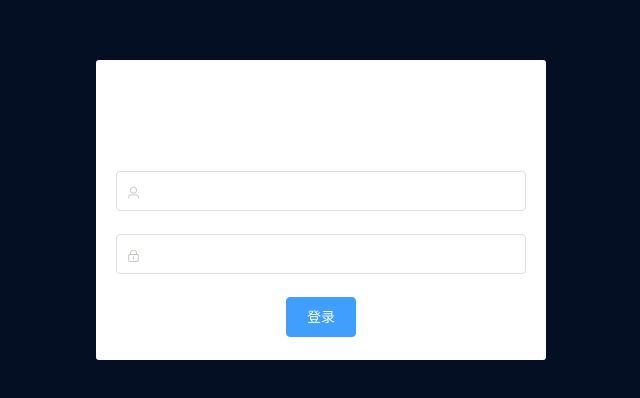
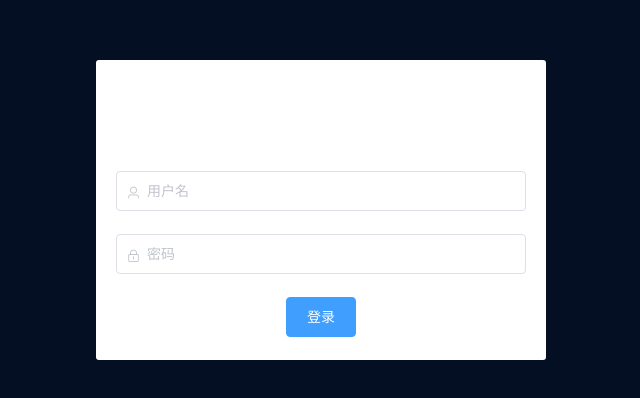
Before and after one commit to yancheng1022/weiguang_front, a Vue app: page /#/login in a window 1280 px wide. Shown: the part 190-588 px from the top of the page, without its empty margins (319-959 px from the left). Built offline with nearby package versions, Linux system fonts and the light colour scheme.

Commit message:
首页初始化

```diff
--- /dev/null
+++ b/src/components/Home.vue
@@ -0,0 +1,35 @@
+<template>
+  <el-container class="home_cotainer">
+      <el-header>
+          <div>
+              <img src="../assets/logo.png" alt="" width="130px">
+          </div>
+          <el-button type="primary" @click="login">登录</el-button>
+      </el-header>
+      <el-main>Main</el-main>
+      <el-footer>Footer</el-footer>
+    </el-container>
+</template>
+
+<script>
+export default {};
+</script>
+
+<style scoped>
+.home_cotainer{
+    height: 100%;
+}
+.el-header{
+    background-color: rgb(36, 41, 46);
+    display: flex;
+    justify-content: space-between;
+    align-items: center;
+}
+.el-main{
+    background-color: rgb(246, 248, 250);
+}
+.el-footer{
+    background-color: rgb(211, 220, 230);
+}
+
+</style>
--- a/src/components/Login.vue
+++ b/src/components/Login.vue
@@ -1,16 +1,30 @@
 <template>
   <div class="login_container">
     <div class="login_box">
-        <el-form :model="loginForm" label-width="0px" class="login_form">
-            <el-form-item >
-                <el-input v-model="loginForm.userName" prefix-icon="el-icon-user"></el-input>
+      <el-form
+        ref="loginFormRef"
+        :model="loginForm"
+        label-width="0px"
+        class="login_form"
+        :rules="rules"
+      >
+        <el-form-item prop="userName">
+          <el-input
+            v-model="loginForm.userName"
+            prefix-icon="el-icon-user"
+            placeholder="用户名"
+          ></el-input>
         </el-form-item>
-            <el-form-item >
-                <el-input v-model="loginForm.passWord" prefix-icon="el-icon-lock" type="password"></el-input>
+        <el-form-item prop="passWord">
+          <el-input
+            v-model="loginForm.passWord"
+            prefix-icon="el-icon-lock"
+            type="password"
+            placeholder="密码"
+          ></el-input>
         </el-form-item>
         <el-form-item class="btns">
           <el-button type="primary" @click="login">登录</el-button>
-
         </el-form-item>
       </el-form>
     </div>
@@ -19,48 +33,68 @@
 
 <script>
 export default {
-    data(){
+  data() {
     return {
-            loginForm:{
-                userName:'',
-                passWord:''
+      loginForm: {
+        userName: "",
+        passWord: "",
+      },
+      rules: {
+        userName: [
+          { required: true, message: "请输入用户名", trigger: "blur" },
+          {
+            min: 4,
+            max: 10,
+            message: "长度在 4 到 10 个字符",
+            trigger: "blur",
+          },
+        ],
+        passWord: [
+          { required: true, message: "请输入密码", trigger: "change" },
+          { min: 4, max: 10, message: "长度在 4 到 10 ", trigger: "blur" },
+        ],
+      },
+    };
+  },
+
+  methods: {
+    login() {
+        this.$refs.loginFormRef.validate(async (valid) => {
+            if(valid){
+                const { data: res } = await this.$http.post("admin/login",this.loginForm);
+                if (res.Result !== 1) return this.$message.error("登录失败");
+                this.$message.success("登录成功");
+                window.sessionStorage.setItem("token", res.Data);
+                this.$router.push("/home");
+            }else{
+                return;
+            }
+        })
     }
   }
-    },
-    methods: {
-        async login(){
-            const {data : res} = await this.$http.post('admin/login',this.loginForm);
-            console.log(res.Data);
-            if(res.Result !== 1)return this.$message.error("登录失败");
-            this.$message.success("登录成功");
-            window.sessionStorage.setItem("token",res.Data);
-            this.$router.push("/home")
-        }
-    }
-
 }
 </script>
 
 <style scoped>
-.login_container{
-    background-color:  rgb(4,15,36);
+.login_container {
+  background-color: rgb(4, 15, 36);
   height: 100%;
 }
-.login_box{
+.login_box {
   width: 450px;
   height: 300px;
   background-color: #fff;
   border-radius: 3px;
   position: absolute;
   left: 50%;
-   top:50%;
-   transform: translate(-50%,-50%);
+  top: 50%;
+  transform: translate(-50%, -50%);
 }
-.btns{
+.btns {
   display: flex;
   justify-content: center;
 }
-.login_form{
+.login_form {
   position: absolute;
   bottom: 0;
   width: 100%;
--- a/src/main.js
+++ b/src/main.js
@@ -5,9 +5,15 @@ import './plugins/element.js'
 import './assets/css/global.css'
 import axios from 'axios'
 
+
 Vue.config.productionTip = false
 
 axios.defaults.baseURL = 'http://127.0.0.1:8081/api/'
+// axios拦截器
+axios.interceptors.request.use(config => {
+  config.headers.Authorization = window.sessionStorage.getItem("token");
+  return config;
+})
 Vue.prototype.$http = axios
 
 /**
--- a/src/router/index.js
+++ b/src/router/index.js
@@ -1,13 +1,14 @@
 import Vue from 'vue'
 import VueRouter from 'vue-router'
 import Login from '../components/Login'
-
+import Home from '../components/Home'
 
 //实际上调用VueRouter的install方法，对Vue进行了扩展，
 Vue.use(VueRouter)
 
 const routes = [
-  {path : '/login', component: Login}
+  {path : '/login', component: Login},
+  {path : '/home', component: Home}
 ]
 
 const router = new VueRouter({
```
Also changed, not shown: src/plugins/element.js (+7 -4 lines), src/assets/logo.png. Lines whose indentation alone changed are shown as unchanged.
